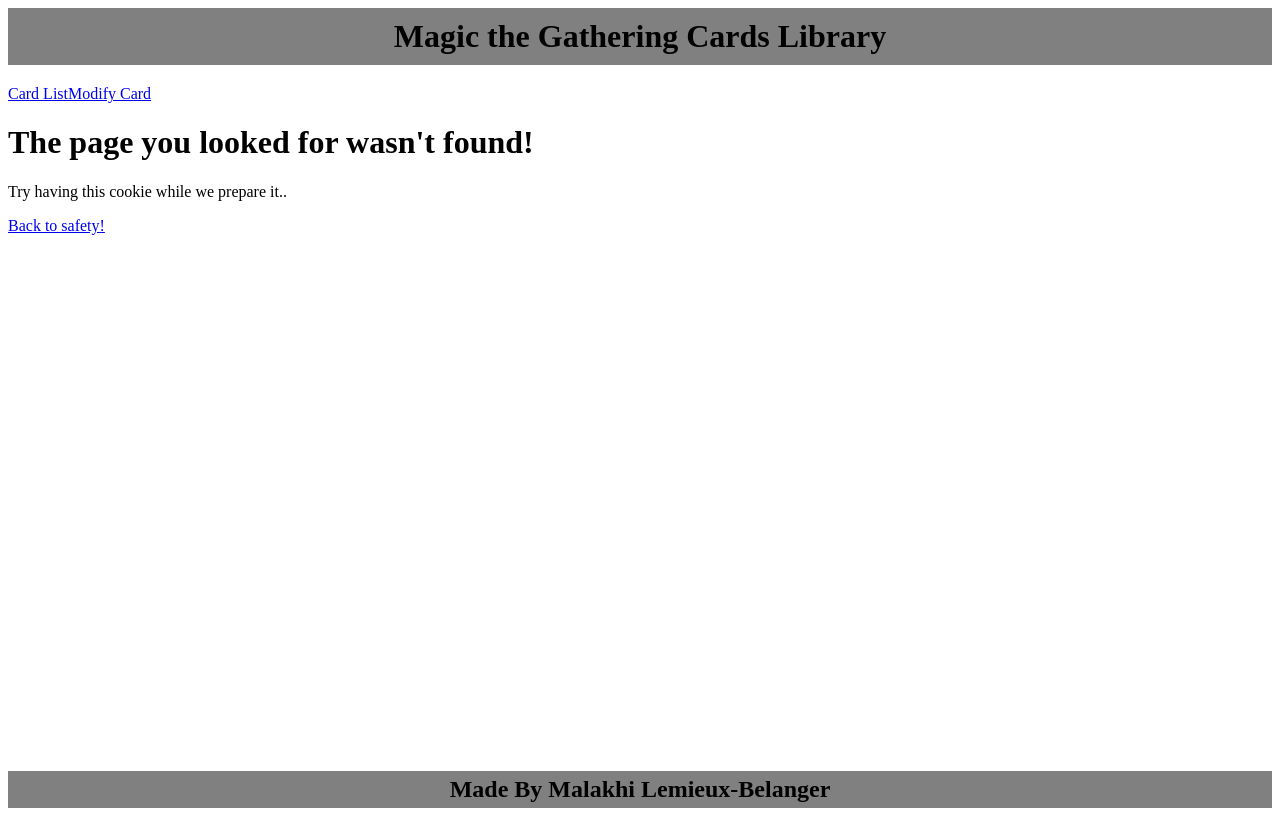
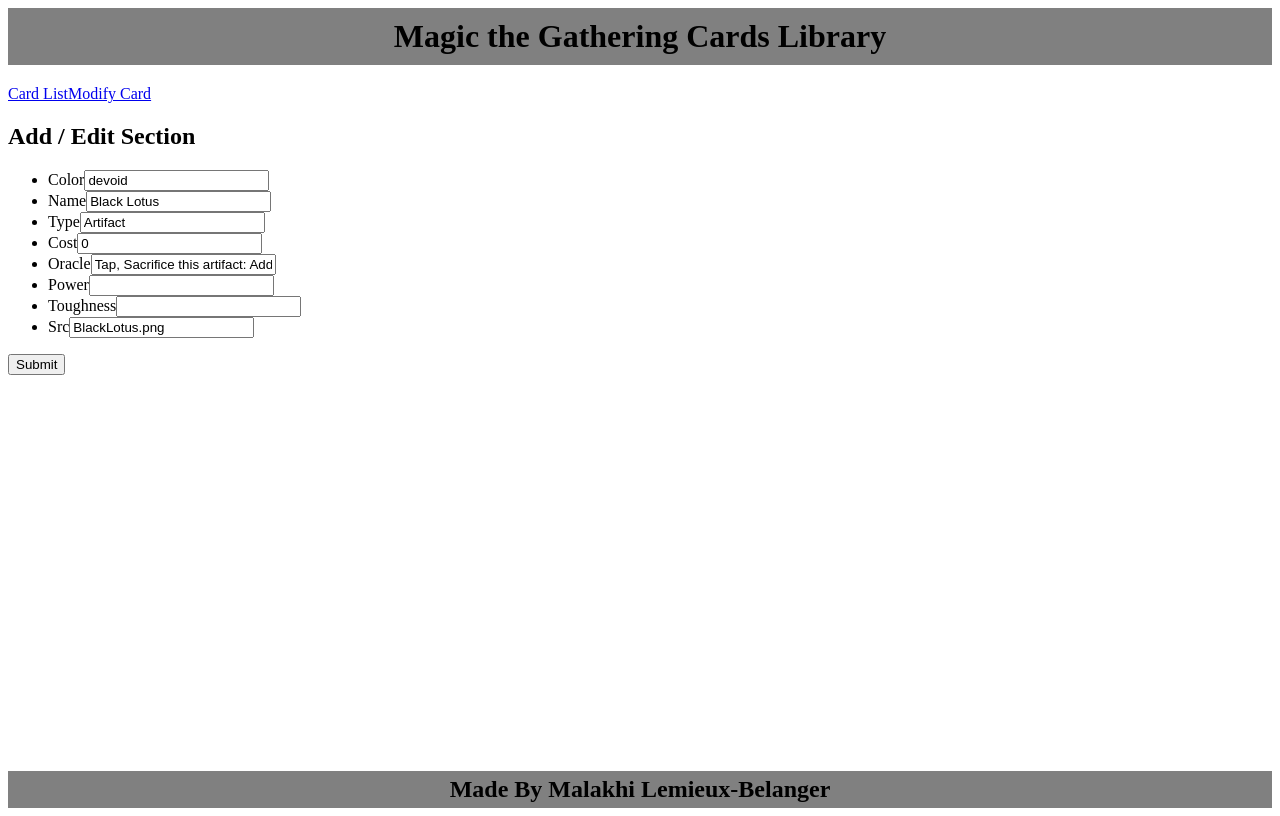
Before and after one commit to MalakhiBelanger/Malakhi_LemieuxBelanger_Learning_Angular, an Angular app: page /edit/1 in a window 1280 px wide. Built offline with nearby package versions, Linux system fonts and the light colour scheme.

Commit message:
Forms
* Added forms to Edit or Add new items, and made it possible to delete items.

```diff
--- a/src/app/card-list-item/card-list-item.component.html
+++ b/src/app/card-list-item/card-list-item.component.html
@@ -1,5 +1,5 @@
 <div id="{{even?'even':'odd'}}" class="container">
-  <div>
+  <div *ngIf="card.src">
     <img ngSrc="{{card.src}}" width="256" height="357" alt="{{card.name}}"/>
   </div>
   <div>
@@ -9,5 +9,8 @@
     <p *ngIf="card.oracle">{{card.oracle}}</p>
     <!-- If a card has Toughness assigned, it must also have Power, so I only have to check one. -->
     <p *ngIf="card.power">{{card.power}}/{{card.toughness}}</p>
+    <button [routerLink]="['/edit', card.id]">Edit</button>
+    <button (click)="delete()">Delete</button>
+    <button [routerLink]="['/cards', card.id]">View Details</button>
   </div>
 </div>
--- a/src/app/card-list-item/card-list-item.component.ts
+++ b/src/app/card-list-item/card-list-item.component.ts
@@ -1,28 +1,35 @@
 import {Component, Input, OnInit} from '@angular/core';
 import {Card} from '../models/card';
 import {NgIf, NgOptimizedImage} from '@angular/common';
-import {ActivatedRoute} from '@angular/router';
+import {ActivatedRoute, Router, RouterLink} from '@angular/router';
 import {MagicCardService} from '../services/magic-card.service';
 @Component({
   selector: 'app-card-list-item',
   imports: [
     NgIf,
-    NgOptimizedImage
+    NgOptimizedImage,
+    RouterLink
   ],
   templateUrl: './card-list-item.component.html',
   styleUrl: './card-list-item.component.css',
 })
 export class CardListItemComponent implements OnInit{
-  constructor(private route: ActivatedRoute, private cardService: MagicCardService) {}
+  private hasId = false;
+  constructor(private route: ActivatedRoute, private cardService: MagicCardService, private router: Router) {}
   ngOnInit() {
     const id = this.route.snapshot.paramMap.get('id');
     if(id) {
       this.cardService.getCardById(Number(id)).subscribe(card => {
         if(card) {
           this.card = card;
+          this.hasId = true;
         }
       })
     }
+  }
+  delete() {
+    this.cardService.deleteCard(this.card.id)
+    location.reload()
   }
 
   @Input() card!:Card;
--- a/src/app/card-list/card-list.component.html
+++ b/src/app/card-list/card-list.component.html
@@ -1 +1,2 @@
-<app-card-list-item *ngFor="let card of cardList; index as i" [card]="card" [even]="i%2==0" [routerLink]="['/cards', card.id]"></app-card-list-item>
+<app-card-list-item *ngFor="let card of cardList; index as i" [card]="card" [even]="i%2==0"></app-card-list-item>
+<app-modify-list-item></app-modify-list-item>
--- a/src/app/card-list/card-list.component.ts
+++ b/src/app/card-list/card-list.component.ts
@@ -3,14 +3,14 @@
 import {CardListItemComponent} from '../card-list-item/card-list-item.component';
 import {NgForOf} from '@angular/common';
 import { MagicCardService } from '../services/magic-card.service';
-import {RouterLink} from '@angular/router';
+import {ModifyListItemComponent} from '../modify-list-item/modify-list-item.component';
 
 @Component({
   selector: 'app-card-list',
   imports: [
     CardListItemComponent,
     NgForOf,
-    RouterLink,
+    ModifyListItemComponent,
   ],
   templateUrl: './card-list.component.html',
   styleUrl: './card-list.component.css'
--- a/src/app/models/card.ts
+++ b/src/app/models/card.ts
@@ -7,5 +7,5 @@
   oracle?: string;
   power?: string;
   toughness?: string;
-  src: string;
+  src?: string;
 }
--- a/src/app/modify-list-item/modify-list-item.component.html
+++ b/src/app/modify-list-item/modify-list-item.component.html
@@ -1 +1,42 @@
-<p>modify-list-item works!</p>
+<h2>Add / Edit Section</h2>
+<form [formGroup]="cardForm" (ngSubmit)="onSubmit()">
+  <ul>
+    <li *ngIf="!card">
+      <label for="id">Id - Leave Empty for New Card</label>
+      <input type="text" name="id" id="id" formControlName="id">
+    </li>
+    <li>
+      <label for="color">Color</label>
+      <input type="text" name="color" id="color" formControlName="color">
+    </li>
+    <li>
+      <label for="name">Name</label>
+      <input type="text" name="name" id="name" formControlName="name">
+    </li>
+    <li>
+      <label for="type">Type</label>
+      <input type="text" name="type" id="type" formControlName="type">
+    </li>
+    <li>
+      <label for="cost">Cost</label>
+      <input type="text" name="cost" id="cost" formControlName="cost">
+    </li>
+    <li>
+      <label for="oracle">Oracle</label>
+      <input type="text" name="oracle" id="oracle" formControlName="oracle">
+    </li>
+    <li>
+      <label for="power">Power</label>
+      <input type="text" name="power" id="power" formControlName="power">
+    </li>
+    <li>
+      <label for="toughness">Toughness</label>
+      <input type="text" name="toughness" id="toughness" formControlName="toughness">
+    </li>
+    <li>
+      <label for="src">Src</label>
+      <input type="text" name="src" id="src" formControlName="src">
+    </li>
+  </ul>
+  <button type="submit">Submit</button>
+</form>
--- a/src/app/modify-list-item/modify-list-item.component.ts
+++ b/src/app/modify-list-item/modify-list-item.component.ts
@@ -1,11 +1,59 @@
-import { Component } from '@angular/core';
+import {Component, OnInit} from '@angular/core';
+import {FormBuilder, FormGroup, ReactiveFormsModule, Validators} from '@angular/forms';
+import {MagicCardService} from '../services/magic-card.service';
+import {ActivatedRoute, Router} from '@angular/router';
+import {Card} from '../models/card';
+import {NgIf} from '@angular/common';
 
 @Component({
   selector: 'app-modify-list-item',
-  imports: [],
+  imports: [
+    ReactiveFormsModule,
+    NgIf
+  ],
   templateUrl: './modify-list-item.component.html',
   styleUrl: './modify-list-item.component.css'
 })
-export class ModifyListItemComponent {
+export class ModifyListItemComponent implements OnInit {
+  cardForm: FormGroup;
+  card: Card | undefined;
 
+  constructor(
+    private fb: FormBuilder,
+    private route: ActivatedRoute,
+    private cardService: MagicCardService,
+    private router: Router
+  ) {
+    this.cardForm = this.fb.group({
+      id: ['', Validators.required],
+      color: ['', Validators.required],
+      name: ['', Validators.required],
+      type: ['', Validators.required],
+      cost: ['', Validators.required],
+      oracle: [''],
+      power: [''],
+      toughness: [''],
+      src: [''],
+    })
+  }
+  ngOnInit() {
+    const id = this.route.snapshot.paramMap.get('id');
+    if(id) {
+      this.cardService.getCardById(+id).subscribe(card => {
+        if(card) {
+          this.card = card;
+          this.cardForm.patchValue(card)
+        }
+      })
+    }
+  }
+  onSubmit(): void {
+    const card: Card = this.cardForm.value;
+    if(card.id) {
+      this.cardService.updateCard(card)
+    } else {
+      card.id = this.cardService.generateNewId();
+      this.cardService.addCard(card)
+    }
+  }
 }
--- a/src/app/services/magic-card.service.ts
+++ b/src/app/services/magic-card.service.ts
@@ -21,7 +21,8 @@
   }
   // Update an Existing card
   updateCard(updatedCard: Card): Observable<Card[]> {
-    const i = this.cards.findIndex(card => card.id === updatedCard.id)
+    const i = this.cards.findIndex(card => card.id == updatedCard.id)
+    console.log(updatedCard.id)
     if(i !== -1) {
       this.cards[i] = updatedCard
     }
@@ -37,4 +38,8 @@
     const card = this.cards.find(card => card.id === cardId)
     return of(card)
   }
+
+  generateNewId(): number {
+    return this.cards.length > 0 ? Math.max(...this.cards.map(card => card.id)) + 1: 1;
+  }
 }
--- a/src/main.ts
+++ b/src/main.ts
@@ -4,11 +4,13 @@
 import {CardListComponent} from './app/card-list/card-list.component';
 import {CardListItemComponent} from './app/card-list-item/card-list-item.component';
 import {PageNotFoundComponent} from './app/page-not-found/page-not-found.component';
+import {ModifyListItemComponent} from './app/modify-list-item/modify-list-item.component';
 
 const routes: Routes = [
   {path:'', redirectTo: 'cards', pathMatch: 'full'},
   {path: 'cards', component: CardListComponent},
   {path: 'cards/:id', component: CardListItemComponent},
+  {path: 'edit/:id', component: ModifyListItemComponent},
   {path: '**', component:PageNotFoundComponent}
 ]
 
```
